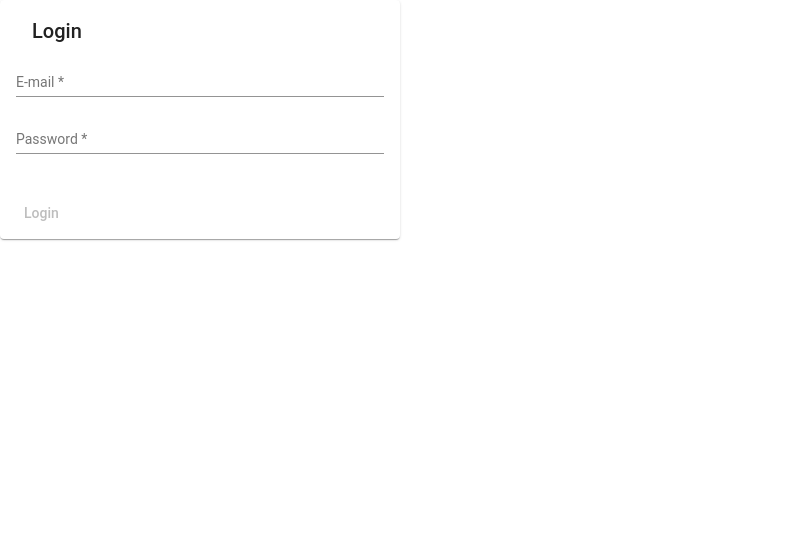
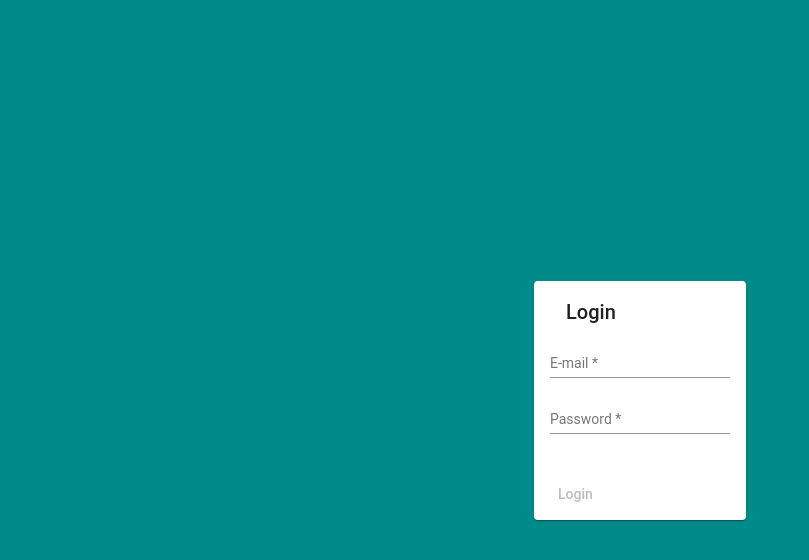
Before and after one commit to Maveto/curso-angular, an Angular app: page /login in a window 1280 px wide. Shown: the top 560 px of the page, without its empty margins (0-809 px from the left). Built offline with nearby package versions, Linux system fonts and the light colour scheme.

Commit message:
center login box

```diff
--- a/src/app/login/login.component.scss
+++ b/src/app/login/login.component.scss
@@ -1,3 +1,12 @@
+:host {
+  width: 100%;
+  height: 100%;
+  display: flex;
+  align-items: center;
+  justify-content: center;
+  background: darkcyan;
+}
+
 .example-card {
   max-width: 400px;
 }
--- a/src/app/login/login.component.ts
+++ b/src/app/login/login.component.ts
@@ -14,7 +14,6 @@ export class LoginComponent implements OnInit {
   }
 
   onLogIn(form: any): void{
-    console.log('FORM', form.value);
     this.authService.login(form.value).subscribe(
       res => {
         console.log('LOGIN RESPONSE', res);
--- a/src/styles.scss
+++ b/src/styles.scss
@@ -1,2 +1,12 @@
 /* You can add global styles to this file, and also import other style files */
 @import '@angular/material/prebuilt-themes/deeppurple-amber.css';
+
+html {
+  width: 100%;
+  height: 100%;
+}
+
+body {
+  width: 100%;
+  height: 100%;
+}
```
